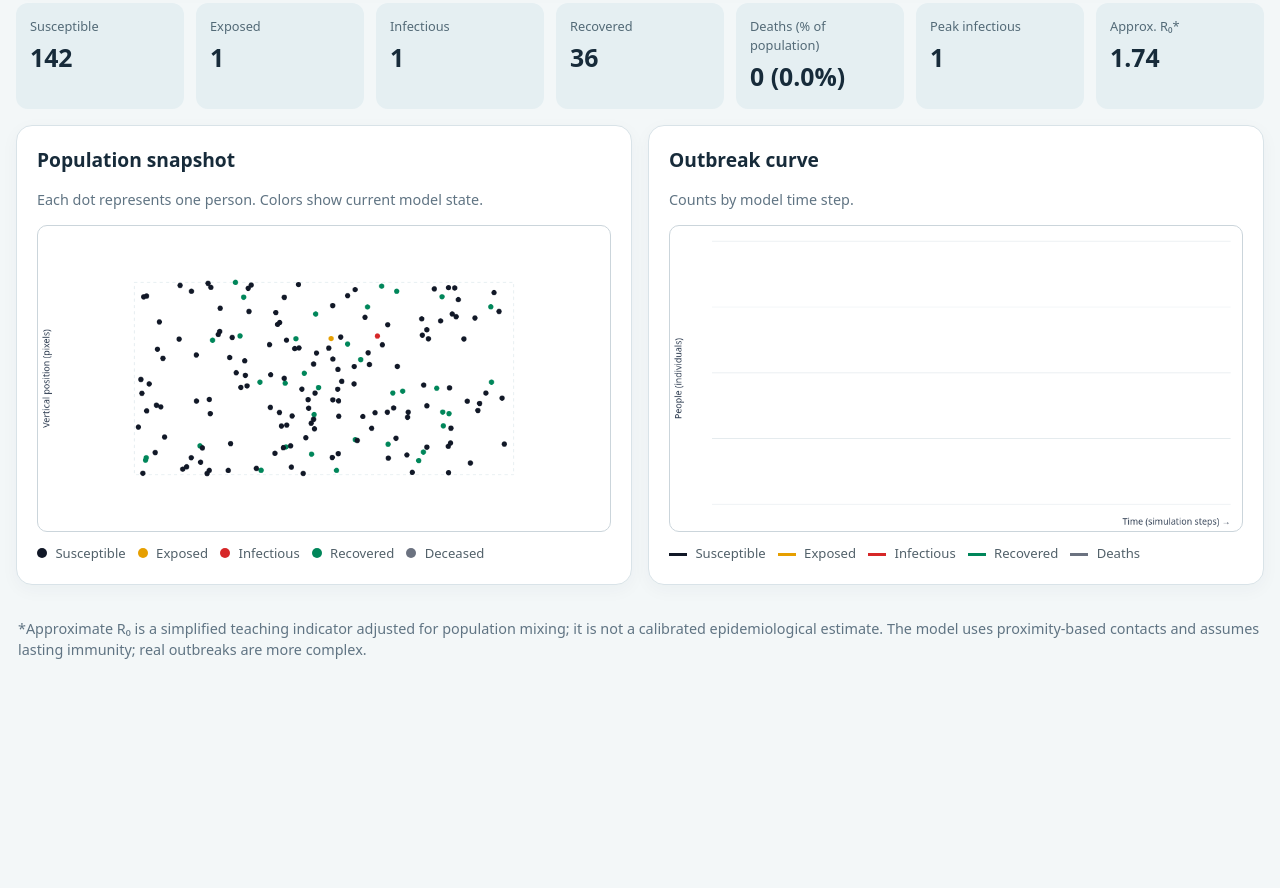
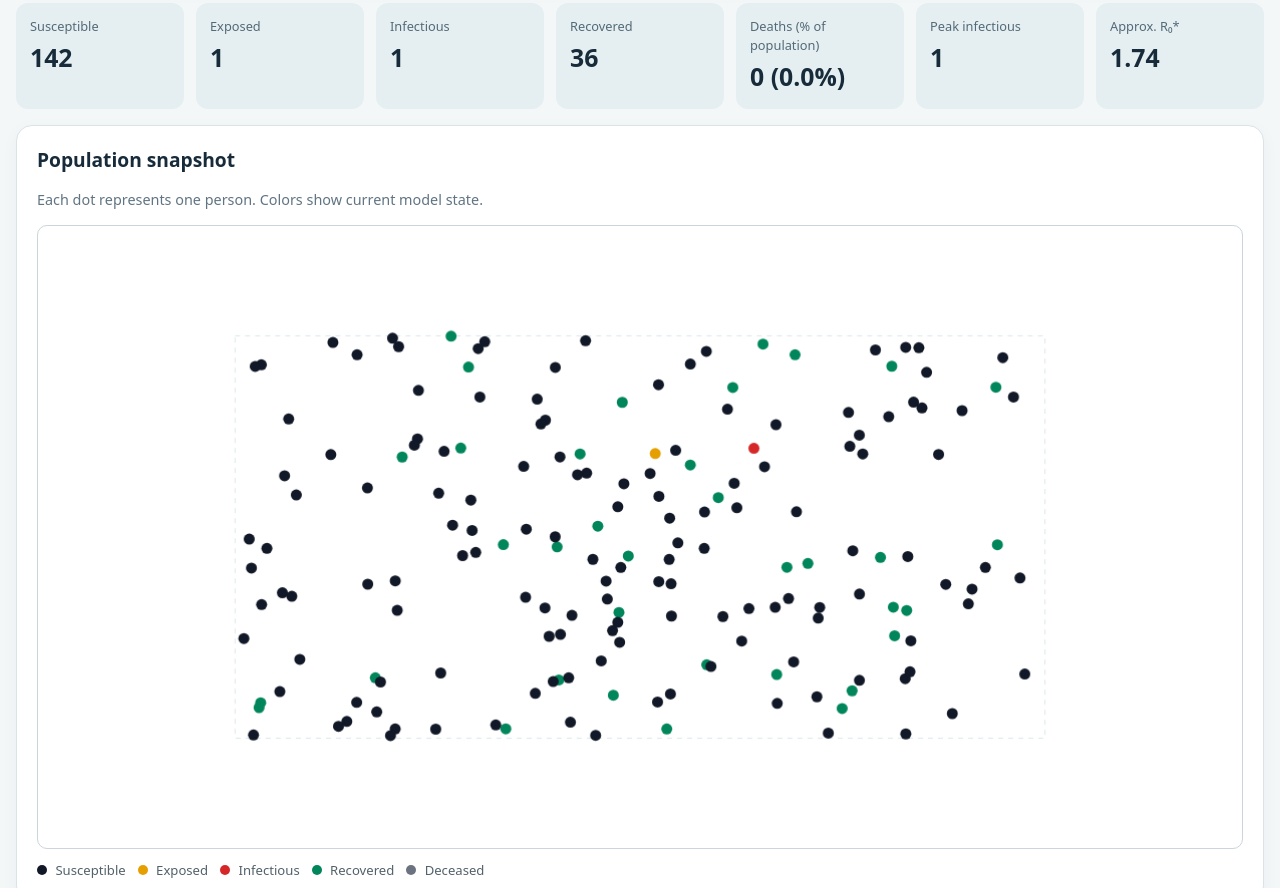
Before and after one commit to ddervmtsac/disease-lab-simulator, a plain HTML site: page index.html in a window 1280 px wide. Shown: the part 757-1645 px from the top of the page. Before the commit the page ends 1472 px from the top, so only its background shows below. Drawn offline with Linux system fonts and the light colour scheme.

Commit message:
Add files via upload

```diff
--- a/index.html
+++ b/index.html
@@ -38,7 +38,7 @@
           <input id="vaccination" type="range" min="0" max="100" step="10" value="20">
         </label>
         <label>Death rate among infectious people <output id="deathRateOut">2%</output>
-          <input id="deathRate" type="range" min="0" max="100" step="1" value="2">
+          <input id="deathRate" type="range" min="0" max="20" step="0.02" value="2">
           <small>Chance that an infectious person dies rather than recovers.</small>
         </label>
         <label>Population density
@@ -80,7 +80,7 @@
       <article class="panel">
         <h2>Population snapshot</h2>
         <p class="muted">Each dot represents one person. Colors show current model state.</p>
-        <canvas id="populationCanvas" width="900" height="480" aria-label="Animated population dots"></canvas>
+        <canvas id="populationCanvas" width="1200" height="620" aria-label="Animated population dots"></canvas>
         <div class="legend">
           <span><i class="dot susceptible"></i> Susceptible</span>
           <span><i class="dot exposed"></i> Exposed</span>
--- a/sim.js
+++ b/sim.js
@@ -31,7 +31,7 @@
       population: $("population").value,
       beta: (+$("beta").value).toFixed(2),
       vaccination: `${$("vaccination").value}%`,
-      deathRate: `${$("deathRate").value}%`
+      deathRate: `${Number($("deathRate").value).toFixed(2)}%`
     };
     Object.entries(values).forEach(([id, value]) => {
       const outputId = { vaccination: "vaxOut", deathRate: "deathRateOut" }[id] || `${id}Out`;
@@ -137,18 +137,10 @@
   function drawPopulation() {
     popCtx.clearRect(0, 0, popCanvas.width, popCanvas.height);
     const z = zone();
-    popCtx.save();
-    popCtx.fillStyle = "#334155";
-    popCtx.font = "14px system-ui";
-    popCtx.translate(18, popCanvas.height / 2);
-    popCtx.rotate(-Math.PI / 2);
-    popCtx.textAlign = "center";
-    popCtx.fillText("Vertical position (pixels)", 0, 0);
-    popCtx.restore();
     popCtx.strokeStyle = "#dbe6ea"; popCtx.setLineDash([5, 5]); popCtx.strokeRect(z.left, z.top, z.right-z.left, z.bottom-z.top); popCtx.setLineDash([]);
     people.forEach(p => {
       popCtx.beginPath();
-      popCtx.arc(p.x, p.y, 4.2, 0, Math.PI * 2);
+      popCtx.arc(p.x, p.y, 5.5, 0, Math.PI * 2);
       popCtx.fillStyle = colors[p.state];
       popCtx.fill();
     });
--- a/styles.css
+++ b/styles.css
@@ -35,3 +35,7 @@ canvas { display: block; width: 100%; height: auto; margin-top: 12px; border: 1p
 footer { padding: 18px 2px 0; }
 @media (max-width: 900px) { .control-grid { grid-template-columns: repeat(2, minmax(0, 1fr)); } .stats { grid-template-columns: repeat(3, minmax(0, 1fr)); } .visual-grid { grid-template-columns: 1fr; } }
 @media (max-width: 520px) { .shell { width: min(100% - 20px, 1180px); padding-top: 16px; } .panel { padding: 14px; } .control-grid { grid-template-columns: 1fr; } .stats { grid-template-columns: repeat(2, minmax(0, 1fr)); } .stat strong { font-size: 1.3rem; } }
+
+/* Give the population dot visualization the full page width. */
+.visual-grid { grid-template-columns: minmax(0, 1fr); }
+#populationCanvas { width: 100%; height: auto; }
```
